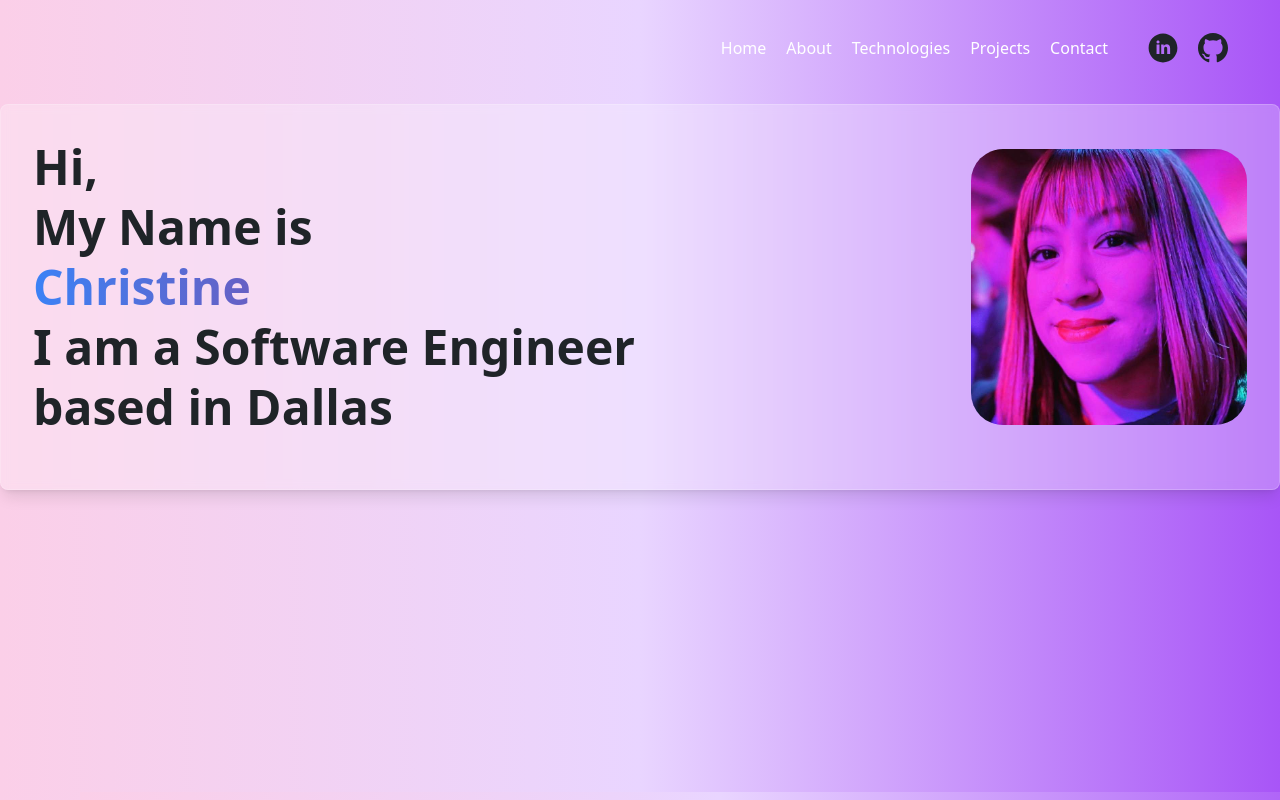
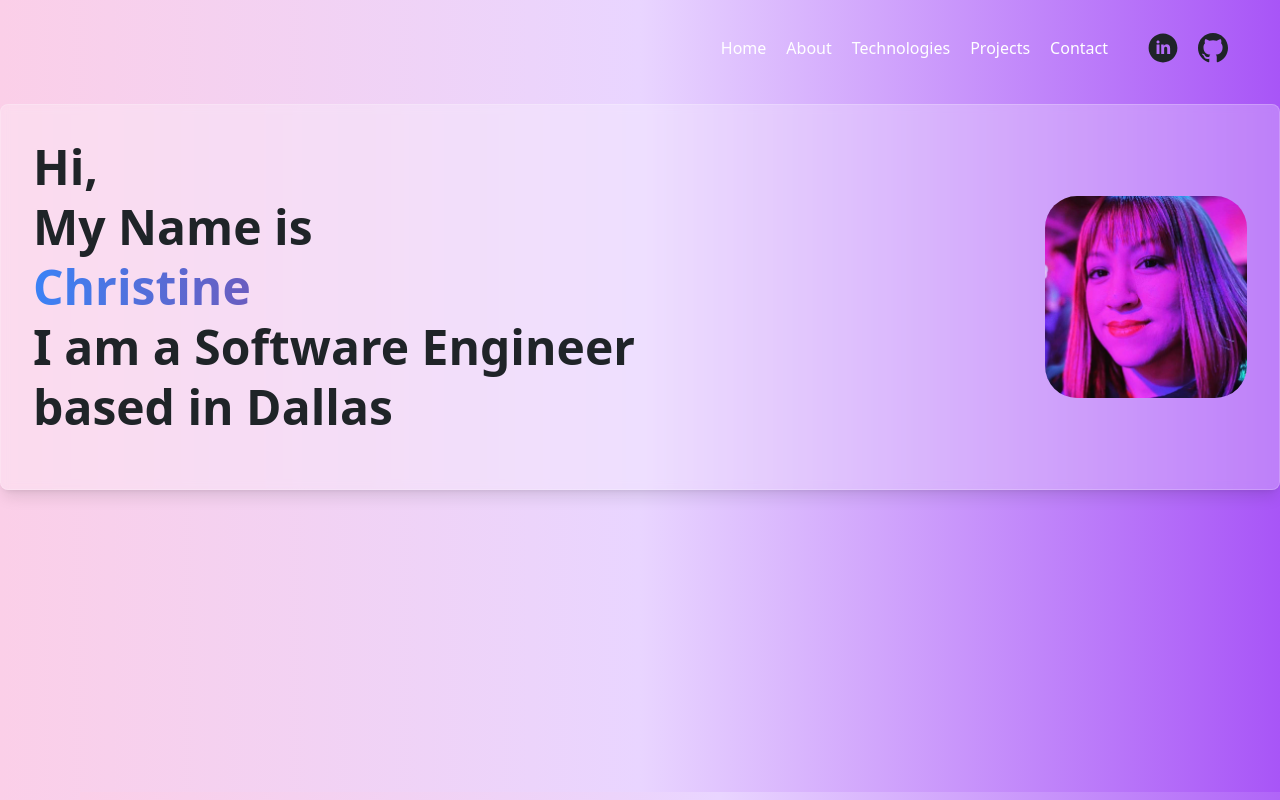
Before and after one commit to XINEXPORT/christinehoangportfolio, a React (Create React App) app: page / in a window 1280 px wide. Built offline with nearby package versions, Linux system fonts and the light colour scheme.

Commit message:
moved photo to the right

```diff
--- a/src/Pages/Home.js
+++ b/src/Pages/Home.js
@@ -58,12 +58,12 @@ function Home() {
 
   return (
     <main className="container mx-auto max-width section md:flex justify-between items-center glass">
-      <div>
+    <div className="flex-1">
       <h1
         ref={h11}
         className="text-2xl text-dark-heading dark:text-light-heading md:text-4xl xl:text-5xl xl:leading-tight font-bold"
       >
-          Hi,<br></br>My Name is<br></br>
+        Hi,<br />My Name is<br />
       </h1>
       <h1
         ref={h12}
@@ -78,10 +78,11 @@ function Home() {
         {tagline}
       </h2>
     </div>
-      <div className="mt-5 md:mt-0 mb-5">
+
+    <div className="flex-1 flex justify-end">
       <img
         ref={myimageref}
-          className="w-1/2 md:ml-auto rounded-card-lg"
+        className="w-1/2 md:w-1/3 rounded-card-lg"
         src={img}
         alt="Christine Hoang"
       />
```
Lines whose indentation alone changed are shown as unchanged.
